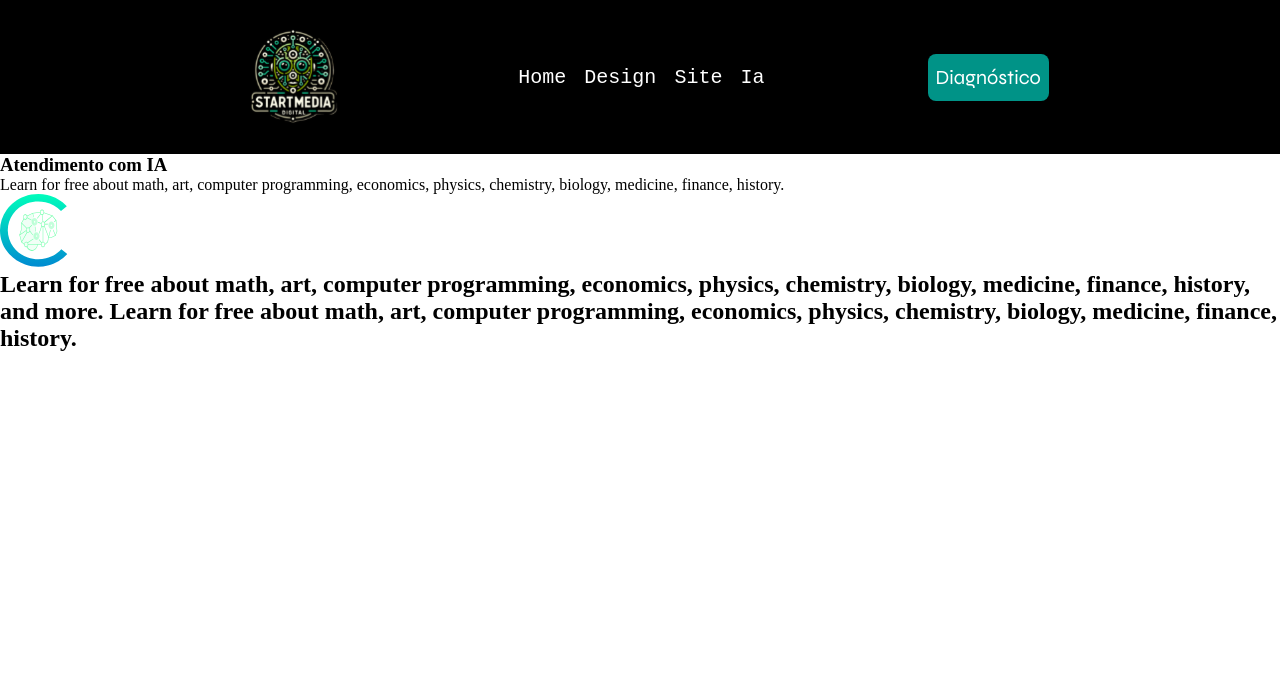
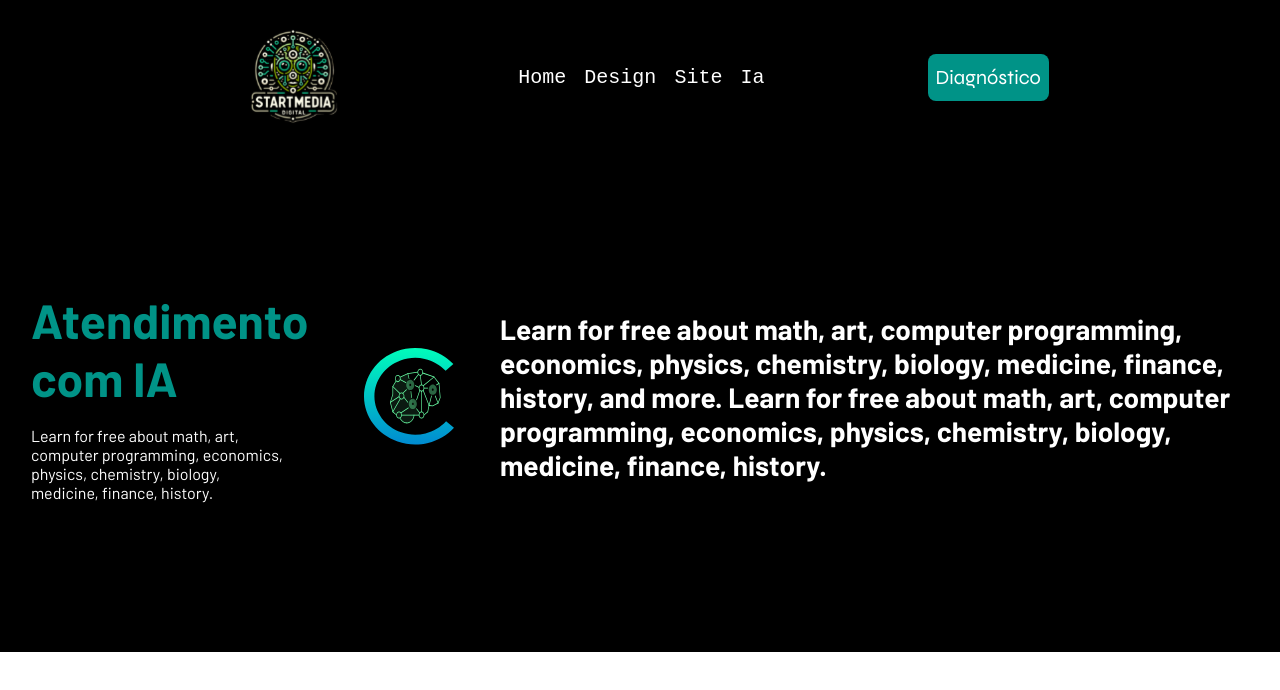
Before and after one commit to aandremeleti-hub/startmedia-frontend, a React (Vite) app: page /ia in a window 1280 px wide. Shown: the top 690 px of the page. Built offline with nearby package versions, Linux system fonts and the light colour scheme; a web font is replaced by a local one.

Commit message:
style: ia main section stylization

```diff
--- a/src/components/layout/ia_main_section/index.jsx
+++ b/src/components/layout/ia_main_section/index.jsx
@@ -4,7 +4,7 @@ import ia_icon from '../../../assets/images/home/ia_icon.svg'
 export const IaMainSection = () => {
     return (
         <section>
-            <section className='container_ia_section'>
+            <section className='container-ia-main-section'>
                 <div className="content_ia_main_section">
                     <div className="container_title_main_section_ia">
                         <h1>Atendimento com IA</h1>
--- a/src/components/layout/ia_main_section/style.css
+++ b/src/components/layout/ia_main_section/style.css
@@ -0,0 +1,46 @@
+.container-ia-main-section {
+  display: flex;
+  justify-content: center;
+  padding: 137px 157px 150px 158px;
+  background-color: var(--color-secondary-black);
+}
+
+
+.content_ia_main_section{
+    background-color: var(--color-secondary-black);
+    display: flex;
+    align-items: center;
+    gap: 33px;
+}
+
+.container_title_main_section_ia{
+    display: flex;
+    flex-direction: column;
+    gap: 19px;
+ }
+
+.container_title_main_section_ia h1{
+    font-family: var(--font-title);
+    font-size: var(--font-headline-h2-size);
+    color: var(--color-secondary-white);
+    color: var(--color-primary-green);
+    width: 300px
+}
+
+.container_title_main_section_ia p{
+    font-family: var(--font-title);
+    font-size: var(--font-headline-body-size);
+    color: var(--color-secondary-white);
+    width: 260px
+}
+
+.content_ia_main_section img{
+    width: 103px;
+}
+
+.content_ia_main_section h2{
+    font-family: var(--font-title);
+    font-size: var(--font-headline-h3-size);
+    color: var(--color-secondary-white);
+    width: 750px;
+}
```
